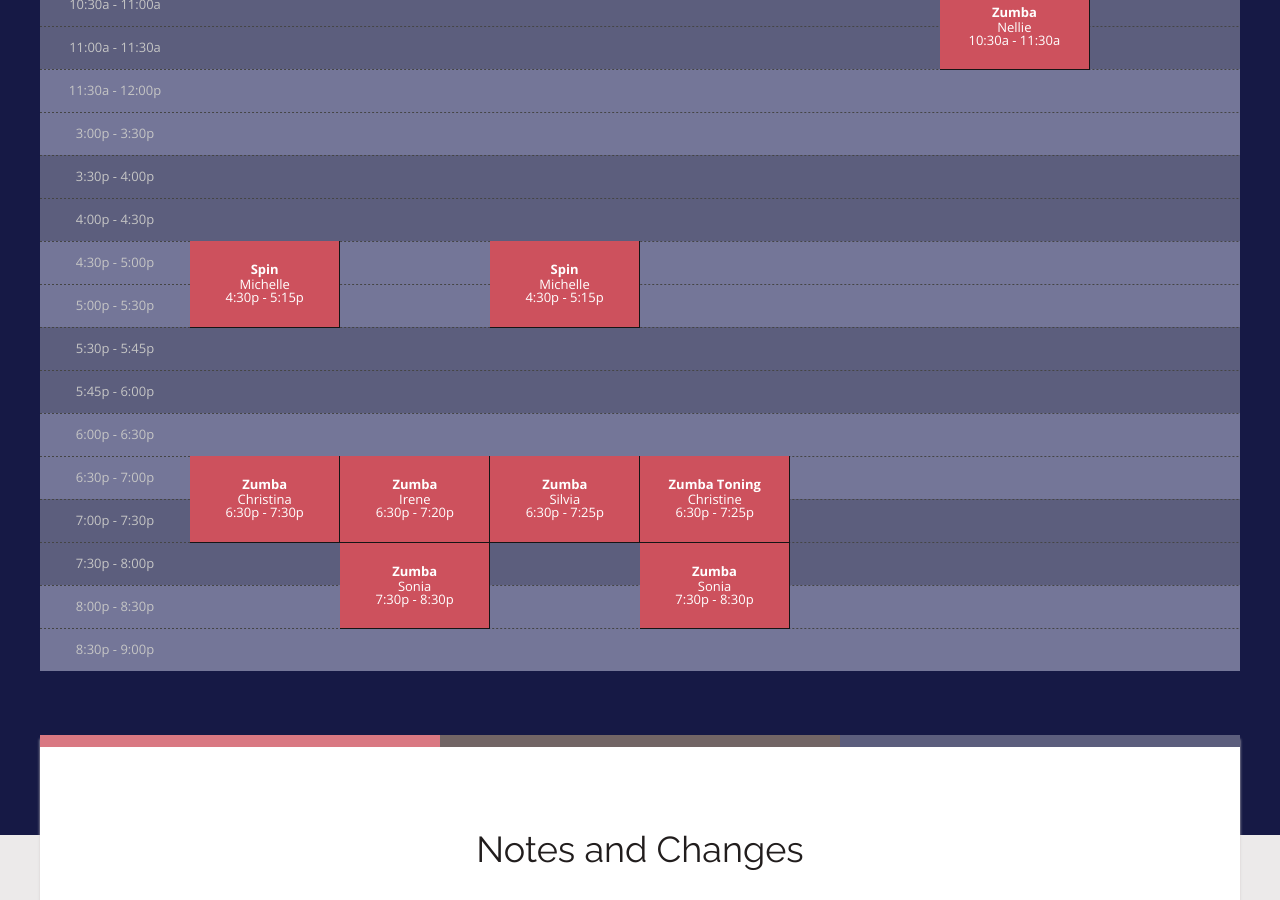
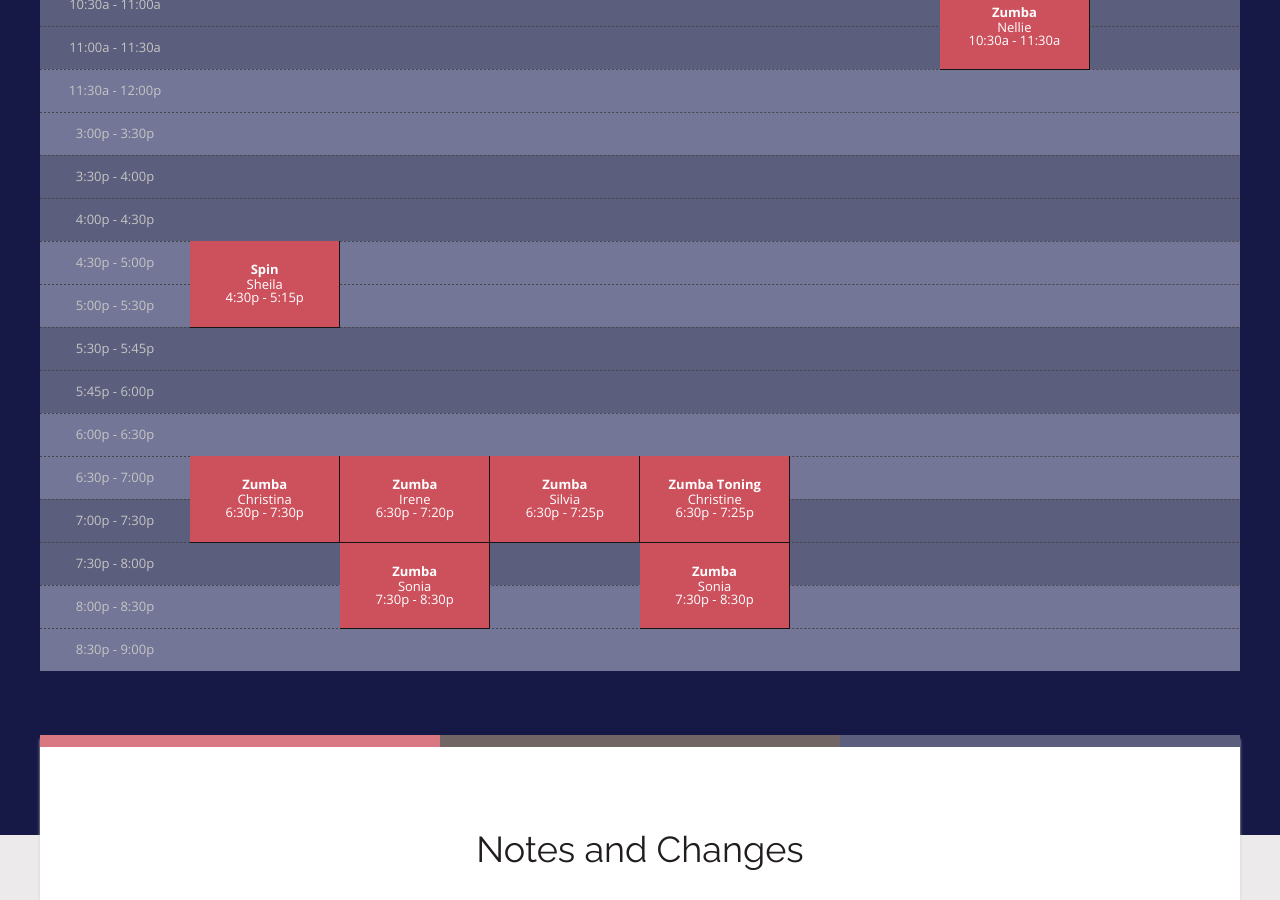
Before and after one commit to rwstone/shapeitup, a Jekyll site: the page built from schedule/index.md, in a window 1280 px wide and 900 px high, scrolled down 686 px. Built offline with Jekyll 4.4.1, drawn with Linux system fonts in a browser that asks for light colours; some web fonts are replaced.

Commit message:
Updated Index

```diff
--- a/schedule/index.md
+++ b/schedule/index.md
@@ -9,7 +9,7 @@ sessions:
   end_time: 10:00a
   length: 3
 - class: Spin
-  instructor: Michelle
+  instructor: Sheila
   day: Monday
   start_time: 4:30p
   end_time: 5:15p
@@ -31,12 +31,6 @@ sessions:
   day: Tuesday
   start_time: 7:30p
   end_time: 8:30p
-  length: 2
-- class: Spin
-  instructor: Michelle
-  day: Wednesday
-  start_time: 4:30p
-  end_time: 5:15p
   length: 2
 - class: Zumba
   instructor: Silvia
```
Also changed, not shown: other parts of schedule/index.md (+1 -1 lines).
